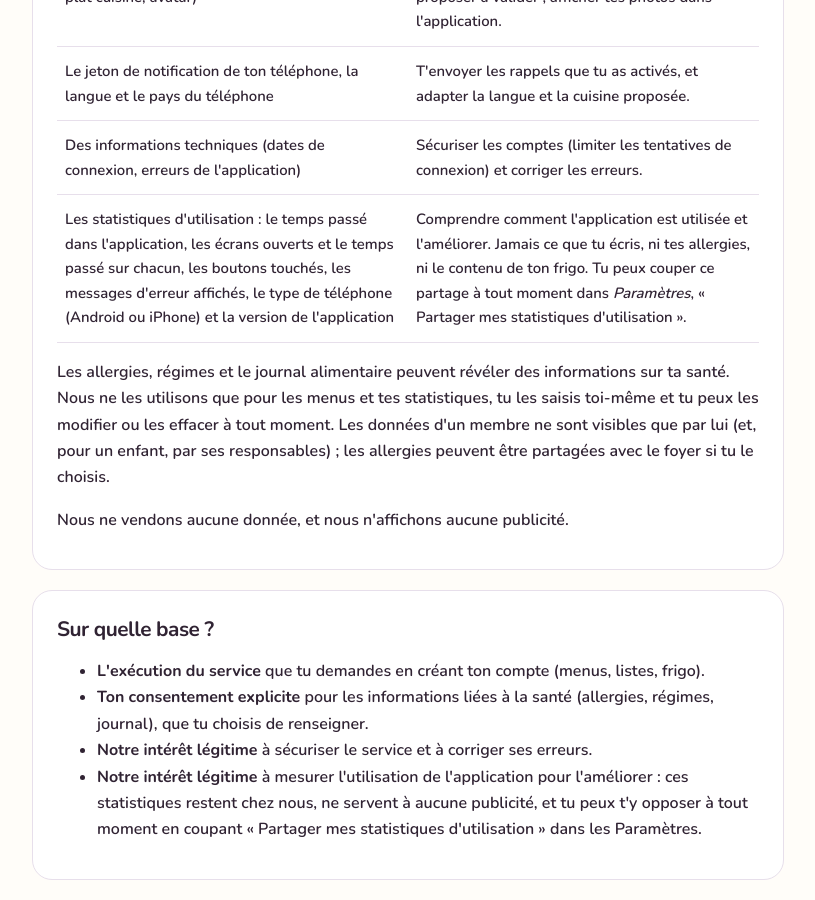
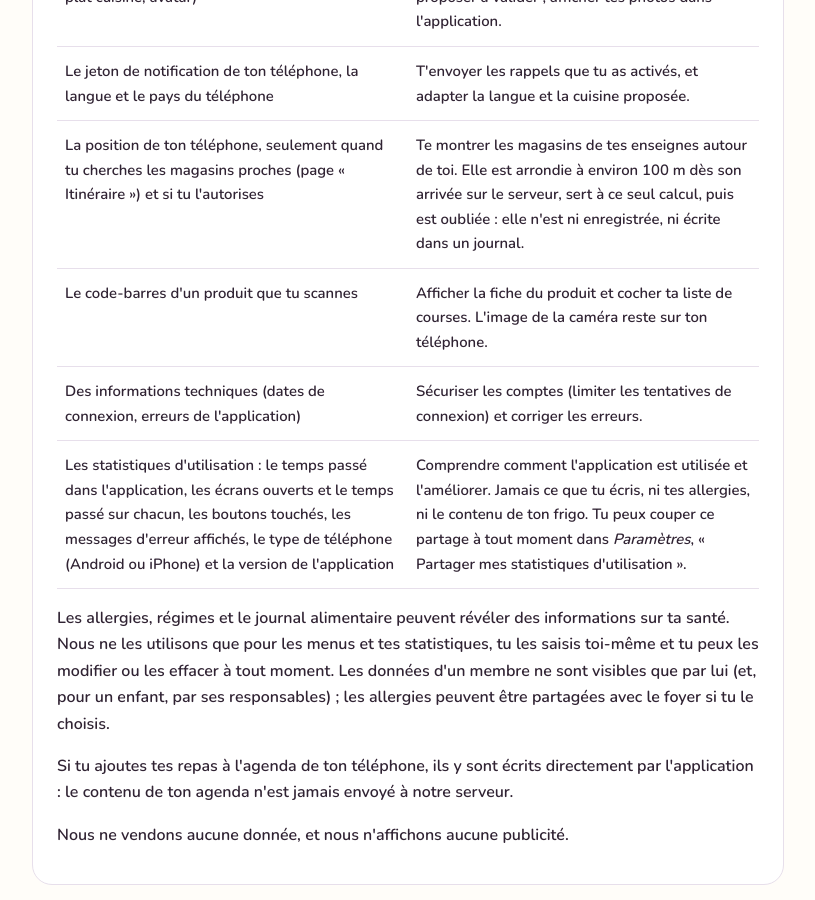
Before and after one commit to tueurdemouton/madeleine-site, a plain HTML site: page confidentialite.html in a window 1280 px wide. Shown: the part 1080-1980 px from the top of the page, without its empty margins (232-1047 px from the left). Drawn offline with Linux system fonts and the light colour scheme.

Commit message:
Confidentialité : la position (Itinéraire), le code-barres scanné, l'agenda et la suppression du compte par email
Ce que la beta Android 1.1.1 (18) ajoute : la position du téléphone, seulement pour
chercher les magasins proches et si on l'autorise (arrondie à ~100 m dès son arrivée
sur le serveur, ni enregistrée ni journalisée : services/store_locator.py) ; le code-barres
d'un produit scanné (l'image reste sur le téléphone) ; les repas écrits dans l'agenda du
téléphone par l'application (rien de l'agenda n'est envoyé au serveur) ; la suppression
du compte aussi par email depuis l'adresse du compte. « bêta privée » devient « bêta ».

Changements préparés avant cette session, relus et publiés par le compte principal (Claude).

Co-Authored-By: Claude Opus 5.5 <noreply@anthropic.com>

```diff
--- a/confidentialite.html
+++ b/confidentialite.html
@@ -28,7 +28,7 @@
   <header class="site-header"><a class="brand" href="/" aria-label="Madeleine de Goût, accueil"><img src="/images/logo.webp" alt="Madeleine de Goût" width="738" height="160"></a><nav class="site-nav" aria-label="Navigation principale"><a href="/">L’application</a><a href="/guides/">Guides &amp; menus</a><a href="/comparatifs/">Comparatifs</a></nav><a class="button button-small header-cta" href="/telecharger.html">Essayer la bêta</a></header>
   <main id="contenu" class="page">
     <h1>Politique de confidentialité</h1>
-    <p class="maj">Dernière mise à jour : 21 novembre 2026 — application en bêta privée.</p>
+    <p class="maj">Dernière mise à jour : 21 novembre 2026 — application en bêta.</p>
 
     <section>
       <h2>Qui est responsable de tes données ?</h2>
@@ -58,6 +58,12 @@
             <td>Lire le contenu d'un frigo ou d'un ticket pour te le proposer à valider ; afficher tes photos dans l'application.</td></tr>
         <tr><td>Le jeton de notification de ton téléphone, la langue et le pays du téléphone</td>
             <td>T'envoyer les rappels que tu as activés, et adapter la langue et la cuisine proposée.</td></tr>
+        <tr><td>La position de ton téléphone, seulement quand tu cherches les magasins proches (page « Itinéraire »)
+                et si tu l'autorises</td>
+            <td>Te montrer les magasins de tes enseignes autour de toi. Elle est arrondie à environ 100 m dès son arrivée
+                sur le serveur, sert à ce seul calcul, puis est oubliée : elle n'est ni enregistrée, ni écrite dans un journal.</td></tr>
+        <tr><td>Le code-barres d'un produit que tu scannes</td>
+            <td>Afficher la fiche du produit et cocher ta liste de courses. L'image de la caméra reste sur ton téléphone.</td></tr>
         <tr><td>Des informations techniques (dates de connexion, erreurs de l'application)</td>
             <td>Sécuriser les comptes (limiter les tentatives de connexion) et corriger les erreurs.</td></tr>
         <tr><td>Les statistiques d'utilisation : le temps passé dans l'application, les écrans ouverts et le temps passé
@@ -74,6 +80,10 @@
         modifier ou les effacer à tout moment. Les données d'un membre ne sont visibles que par lui
         (et, pour un enfant, par ses responsables) ; les allergies peuvent être partagées avec le foyer
         si tu le choisis.
+      </p>
+      <p>
+        Si tu ajoutes tes repas à l'agenda de ton téléphone, ils y sont écrits directement par l'application :
+        le contenu de ton agenda n'est jamais envoyé à notre serveur.
       </p>
       <p>Nous ne vendons aucune donnée, et nous n'affichons aucune publicité.</p>
     </section>
@@ -130,7 +140,9 @@
         retirer ton consentement ou t'opposer à un traitement.
       </p>
       <ul>
-        <li><strong>Supprimer ton compte</strong> : dans l'application, Profil → Paramètres → « Supprimer mon compte ».</li>
+        <li id="supprimer-compte"><strong>Supprimer ton compte</strong> : dans l'application, Profil → Paramètres → « Supprimer mon compte »,
+            ou en écrivant à <a href="mailto:paul@madeleine-de-gout.com">paul@madeleine-de-gout.com</a> depuis l'adresse du compte.
+            Toutes tes données sont alors effacées immédiatement, photos comprises (voir « Combien de temps ? »).</li>
         <li><strong>Toute autre demande</strong> : écris à <a href="mailto:paul@madeleine-de-gout.com">paul@madeleine-de-gout.com</a> ;
             nous répondons sous un mois.</li>
         <li>Si tu estimes que tes droits ne sont pas respectés, tu peux saisir la
```
